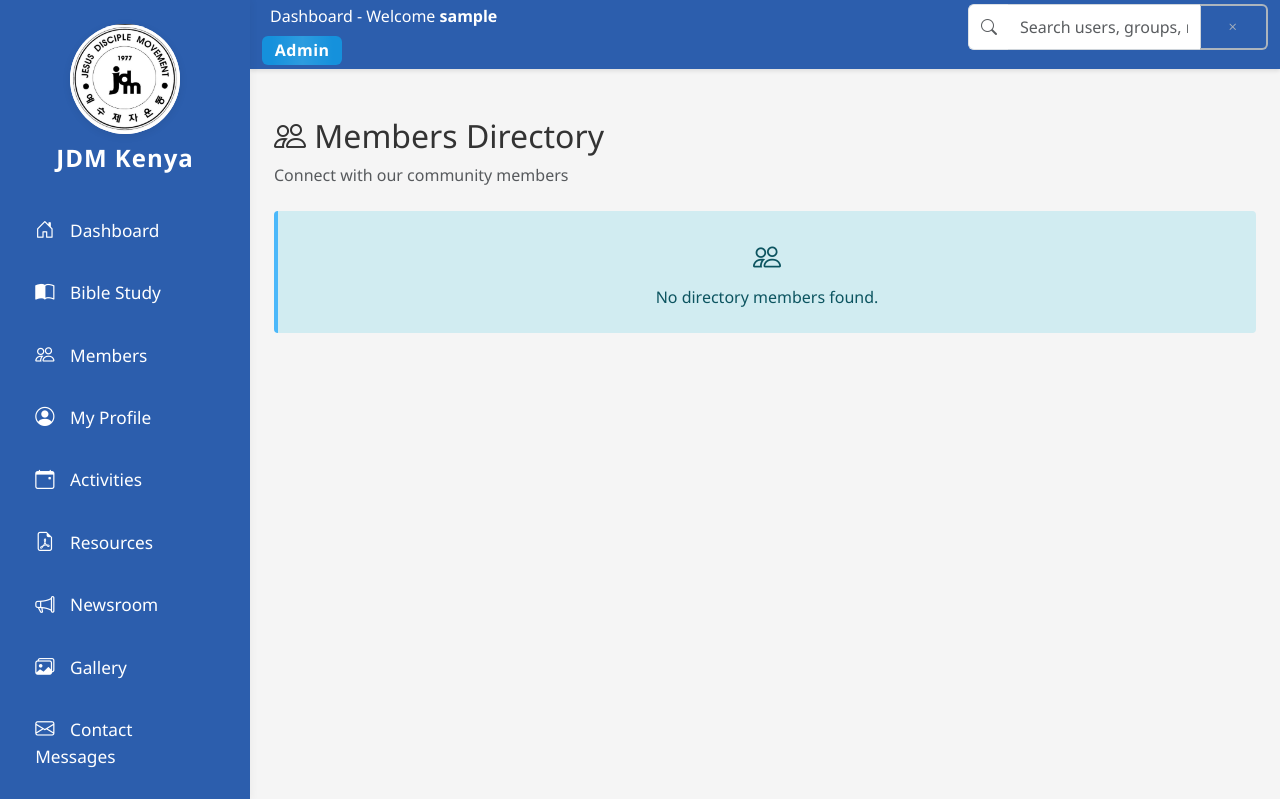
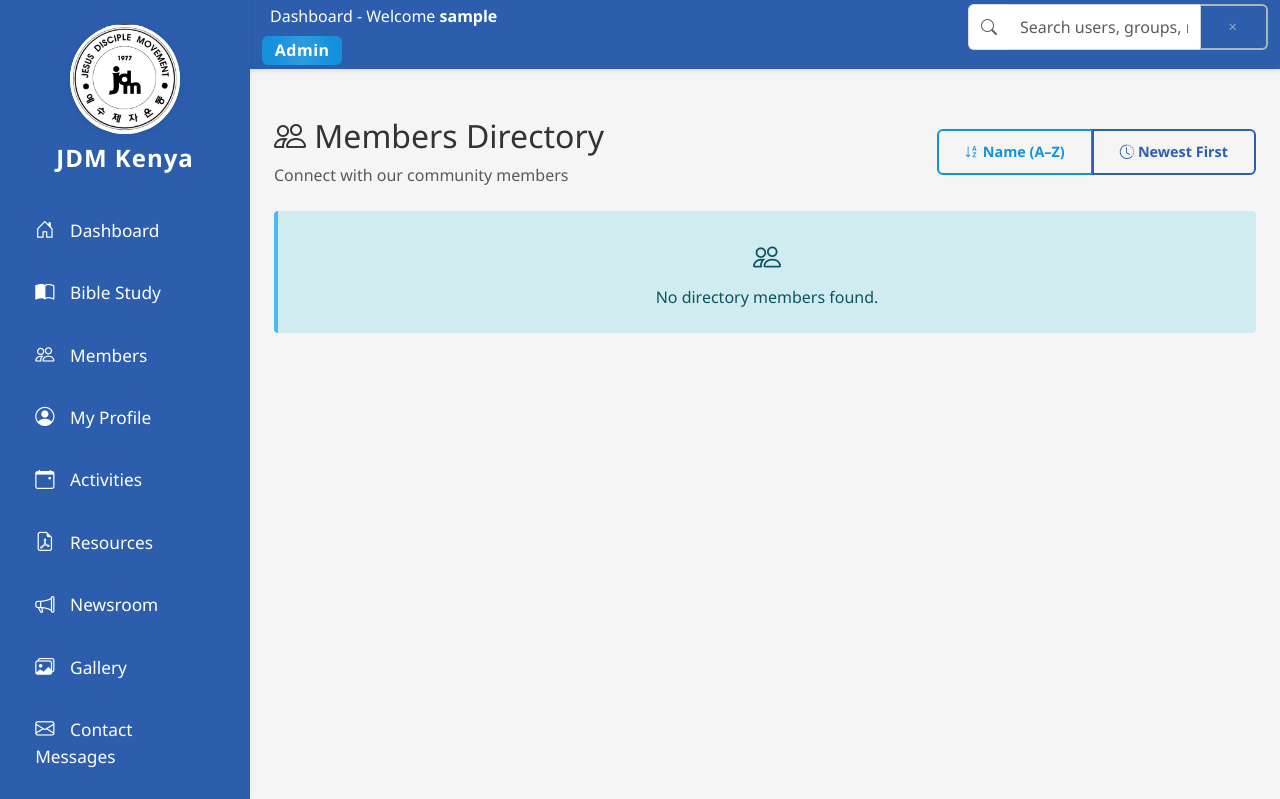
Before and after one commit to kennedycheroben/JDM_kenya, a PHP site: page /XAMPP/directory.php in a window 1280 px wide. Shown: the top 799 px of the page. Run offline with PHP 8.4, Linux system fonts and the light colour scheme; the visitor is signed in with stand-in values (Sample User, id 1); data that the repository does not hold is empty; some libraries are stand-ins or nearby versions.

Commit message:
feat(members): display members in descending order with sequential numbering and preserved database IDs
- Order member listings by created_at DESC, id DESC in Super Admin dashboard and member management
- Introduce sequential display numbering (1, 2, 3...) calculated dynamically from pagination offset
- Preserve permanent database primary keys in distinct Member ID columns across tables
- Add directory sorting options for Name (A-Z) and Newest First with visible Member ID badges
- Ensure transactional assignment cleanup on pending partner/missionary rejection in Super Admin
- Extend membership integrity test suite with descending order, numbering, and auto_increment verification

```diff
--- a/modules/portal/directory.php
+++ b/modules/portal/directory.php
@@ -9,21 +9,35 @@
 $is_super_admin = ($_SESSION['user_role'] === 'super_admin');
 $can_view_contact = in_array($_SESSION['user_role'] ?? '', ['admin', 'super_admin']);
 $user_role = $_SESSION['user_role'] ?? 'member';
+
+$sort = ($_GET['sort'] ?? '') === 'newest' ? 'newest' : 'name';
+$orderClause = ($sort === 'newest') ? 'created_at DESC, id DESC' : 'name ASC, id DESC';
+
 if ($user_role === 'super_admin') {
-    $members = $pdo->query("SELECT id, name, whatsapp_phone, pfp_path FROM users WHERE role IN ('member','admin','super_admin') AND (account_status IS NULL OR account_status != 'deleted') ORDER BY name ASC")->fetchAll(PDO::FETCH_ASSOC);
+    $members = $pdo->query("SELECT id, name, whatsapp_phone, pfp_path, created_at FROM users WHERE role IN ('member','admin','super_admin') AND (account_status IS NULL OR account_status != 'deleted') ORDER BY {$orderClause}")->fetchAll(PDO::FETCH_ASSOC);
 } elseif ($user_role === 'admin') {
-    $members = $pdo->query("SELECT id, name, whatsapp_phone, pfp_path FROM users WHERE role IN ('member','admin','super_admin') AND category != 'partner' AND (account_status IS NULL OR account_status != 'deleted') ORDER BY name ASC")->fetchAll(PDO::FETCH_ASSOC);
+    $members = $pdo->query("SELECT id, name, whatsapp_phone, pfp_path, created_at FROM users WHERE role IN ('member','admin','super_admin') AND category != 'partner' AND (account_status IS NULL OR account_status != 'deleted') ORDER BY {$orderClause}")->fetchAll(PDO::FETCH_ASSOC);
 } else {
-    $members = $pdo->query("SELECT id, name, whatsapp_phone, pfp_path FROM users WHERE role IN ('member','admin','super_admin') AND category NOT IN ('partner', 'missionary') AND (is_approved = 1 OR is_approved IS NULL) AND (account_status IS NULL OR account_status = 'active') ORDER BY name ASC")->fetchAll(PDO::FETCH_ASSOC);
+    $members = $pdo->query("SELECT id, name, whatsapp_phone, pfp_path, created_at FROM users WHERE role IN ('member','admin','super_admin') AND category NOT IN ('partner', 'missionary') AND (is_approved = 1 OR is_approved IS NULL) AND (account_status IS NULL OR account_status = 'active') ORDER BY {$orderClause}")->fetchAll(PDO::FETCH_ASSOC);
 }
 
 ob_start();
 ?>
 
-<div class="row mb-4">
-    <div class="col-12">
+<div class="row mb-4 align-items-center">
+    <div class="col-12 col-md-7">
         <h2><i class="bi bi-people"></i> Members Directory</h2>
         <p class="text-muted mb-0">Connect with our community members</p>
+    </div>
+    <div class="col-12 col-md-5 text-md-end mt-2 mt-md-0">
+        <div class="btn-group btn-group-sm" role="group" aria-label="Sort directory">
+            <a href="?sort=name" class="btn <?= $sort === 'name' ? 'btn-primary' : 'btn-outline-primary' ?>">
+                <i class="bi bi-sort-alpha-down"></i> Name (A–Z)
+            </a>
+            <a href="?sort=newest" class="btn <?= $sort === 'newest' ? 'btn-primary' : 'btn-outline-primary' ?>">
+                <i class="bi bi-clock-history"></i> Newest First
+            </a>
+        </div>
     </div>
 </div>
 
@@ -48,7 +62,10 @@
                             </div>
                         <?php endif; ?>
                         <div class="flex-grow-1">
-                            <div class="fw-semibold"><?= escape($m['name']) ?></div>
+                            <div class="d-flex align-items-center gap-2">
+                                <span class="fw-semibold"><?= escape($m['name']) ?></span>
+                                <span class="badge bg-light text-secondary border small">#<?= (int)$m['id'] ?></span>
+                            </div>
                             <?php if ($can_view_contact): ?>
                             <div class="small">
                                 <a href="<?= escape(waLink($m['whatsapp_phone'] ?? '')) ?>" target="_blank" rel="noopener">
@@ -59,6 +76,11 @@
                             <div class="small text-muted">
                                 <i class="bi bi-whatsapp"></i> <?= escape(maskPhone($m['whatsapp_phone'] ?? '')) ?>
                             </div>
+                            <?php endif; ?>
+                            <?php if ($sort === 'newest' && !empty($m['created_at'])): ?>
+                                <div class="small text-muted" style="font-size: 0.75rem;">
+                                    <i class="bi bi-calendar3"></i> Joined <?= date('M d, Y', strtotime($m['created_at'])) ?>
+                                </div>
                             <?php endif; ?>
                         </div>
                         <i class="bi bi-chat-dots text-muted"></i>
--- a/modules/portal/view_members.php
+++ b/modules/portal/view_members.php
@@ -251,7 +251,8 @@
                         <table class="table table-bordered table-hover">
                             <thead class="table-light">
                                 <tr>
-                                    <th>No.</th>
+                                    <th style="width: 60px;">No.</th>
+                                    <th style="width: 105px;">Member ID</th>
                                     <th>Name</th>
                                     <th>Email</th>
                                     <th>WhatsApp Phone</th>
@@ -265,6 +266,7 @@
                                 <?php foreach ($members as $rowIndex => $member): ?>
                                     <tr>
                                         <td><strong><?= (int)($offset + $rowIndex + 1) ?></strong></td>
+                                        <td><span class="badge bg-light text-dark border">#<?= (int)$member['id'] ?></span></td>
                                         <td><?= escape($member['name']) ?></td>
                                         <td><?= $isAdmin ? escape($member['email']) : escape(maskEmail($member['email'] ?? '')) ?></td>
                                         <td><?= $isAdmin ? escape($member['whatsapp_phone']) : escape(maskPhone($member['whatsapp_phone'] ?? '')) ?></td>
```
Also changed, not shown: modules/portal/super_admin_dashboard.php (+41 -23 lines), tests/OAuth/OAuthServerTest.php (+2 -1 lines), tests/membership_integrity_test.php (+88 -0 lines).
